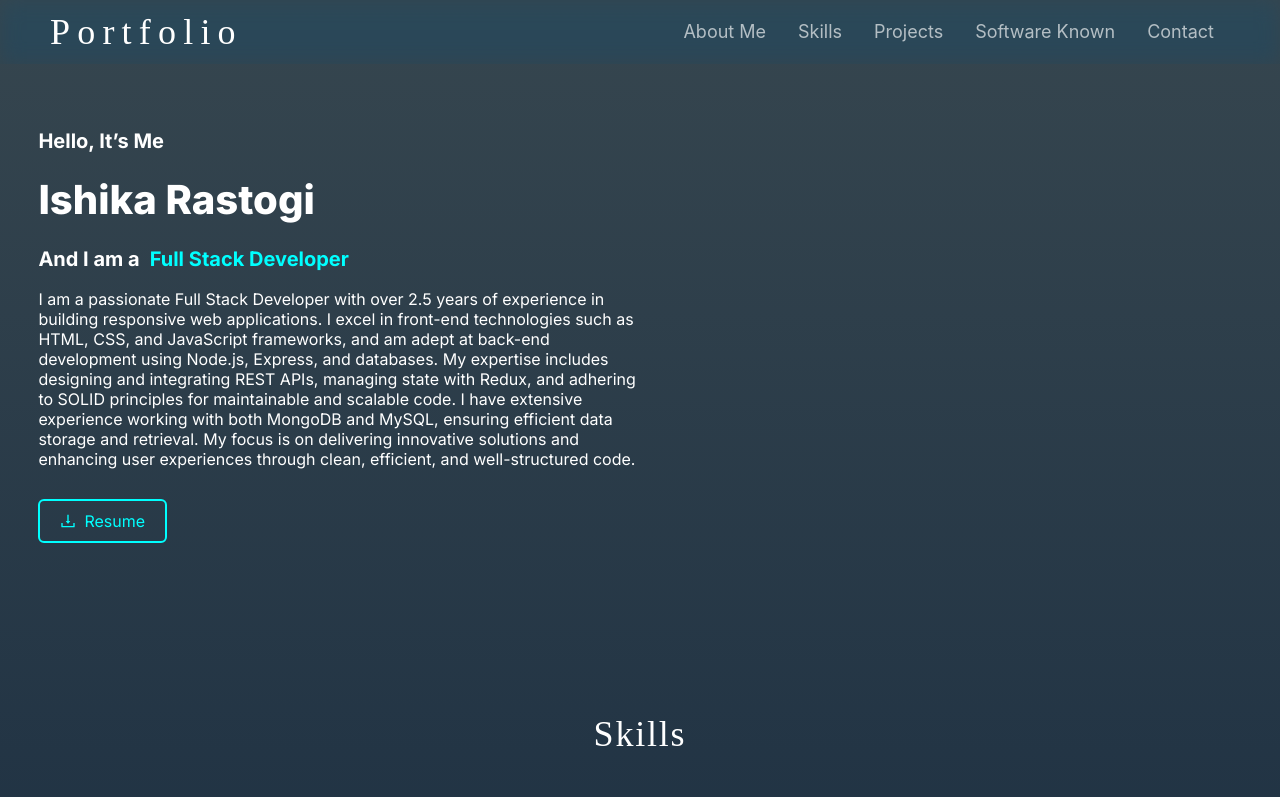
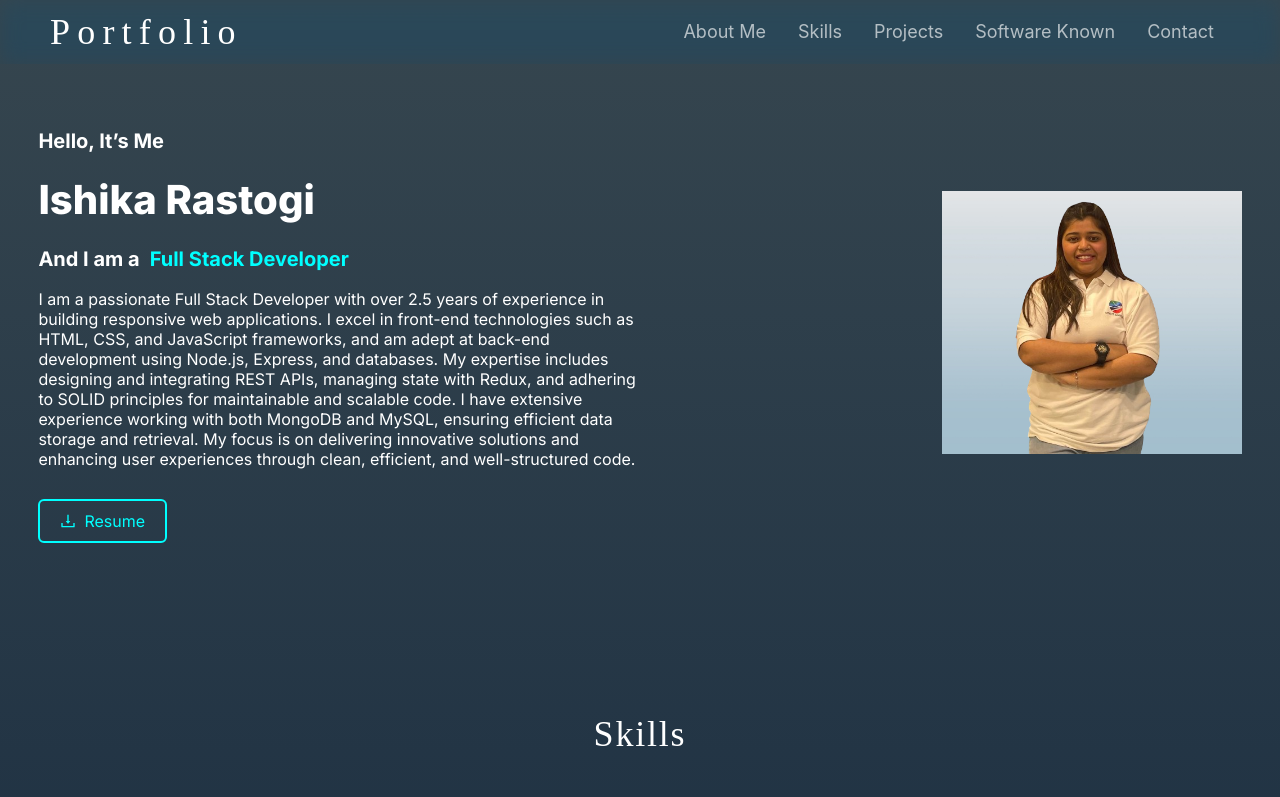
Before and after one commit to ish-bit/my_Portfolio, a Next.js app: page / in a window 1280 px wide. Shown: the top 797 px of the page. Built offline with nearby package versions, Linux system fonts and the light colour scheme.

Commit message:
final push

```diff
--- a/src/components/intro/index.tsx
+++ b/src/components/intro/index.tsx
@@ -7,7 +7,7 @@ import { SecondaryButton } from "../../common/button";
 export const Intro = () => {
     return (
         <>
-            <Row justify='space-between'>
+            <Row justify='space-between' gutter={[0, 20]}>
                 <Col xl={12} lg={12} md={12} sm={24} xs={24}>
                     <Row>
                         <Col className="homecss">Hello, It’s Me</Col>
@@ -35,9 +35,9 @@ export const Intro = () => {
                         </Col>
                     </Row>
                 </Col>
-                {/* <Col span={12} className="portfolioimage">
+                <Col span={12} className="portfolioimage">
                     <ImageUploader preview={true} width={200}/>
-                </Col> */}
+                </Col>
             </Row>
         </>
     );
--- a/src/components/intro/style.css
+++ b/src/components/intro/style.css
@@ -75,3 +75,9 @@
 .mailIcon:hover{
     cursor: pointer;
 }
+
+@media only screen and (max-width: 767px) {
+    .portfolioimage{
+      display: none;
+    }
+  }
```
Also changed, not shown: 2 other files (tests, documents, lock files or other folders).
